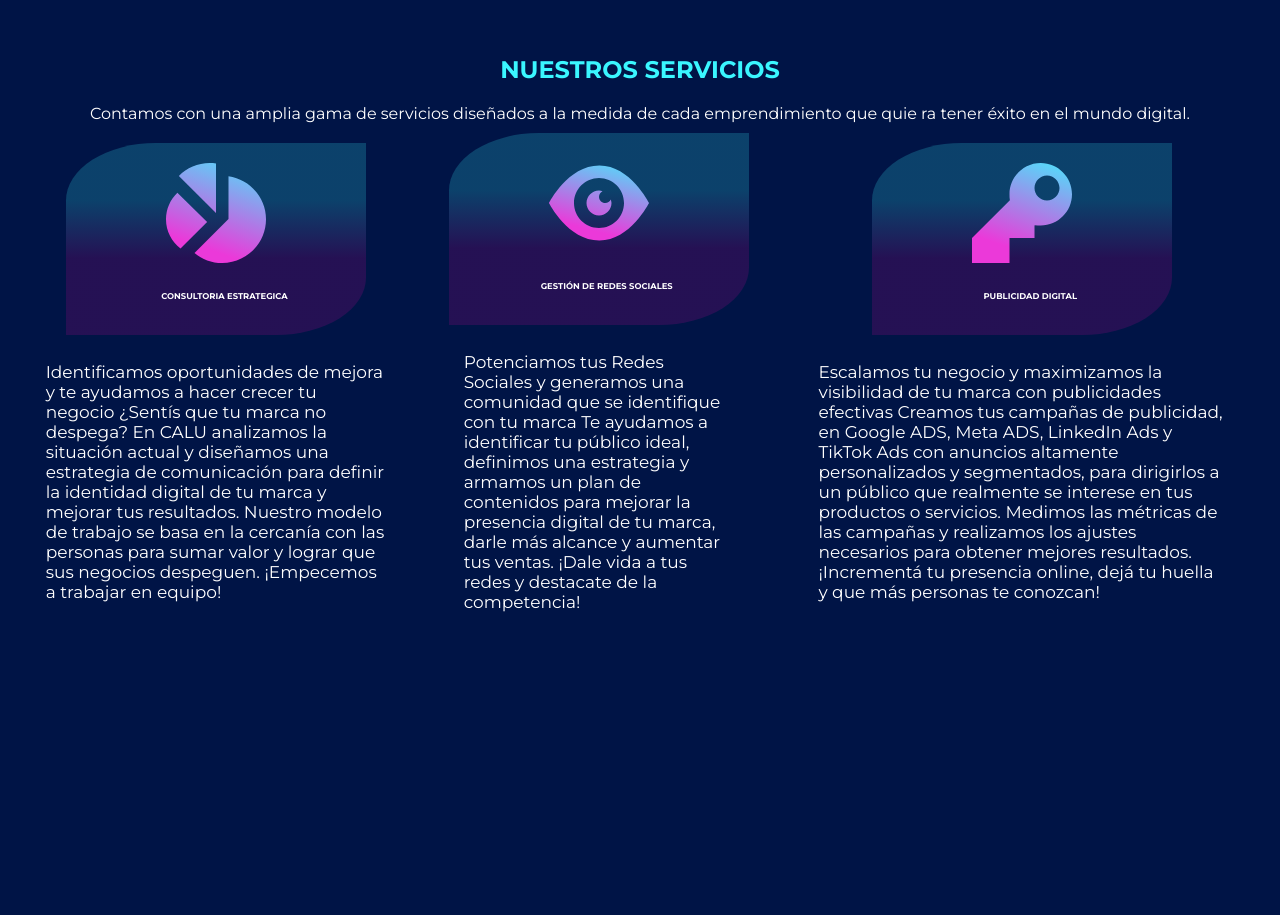
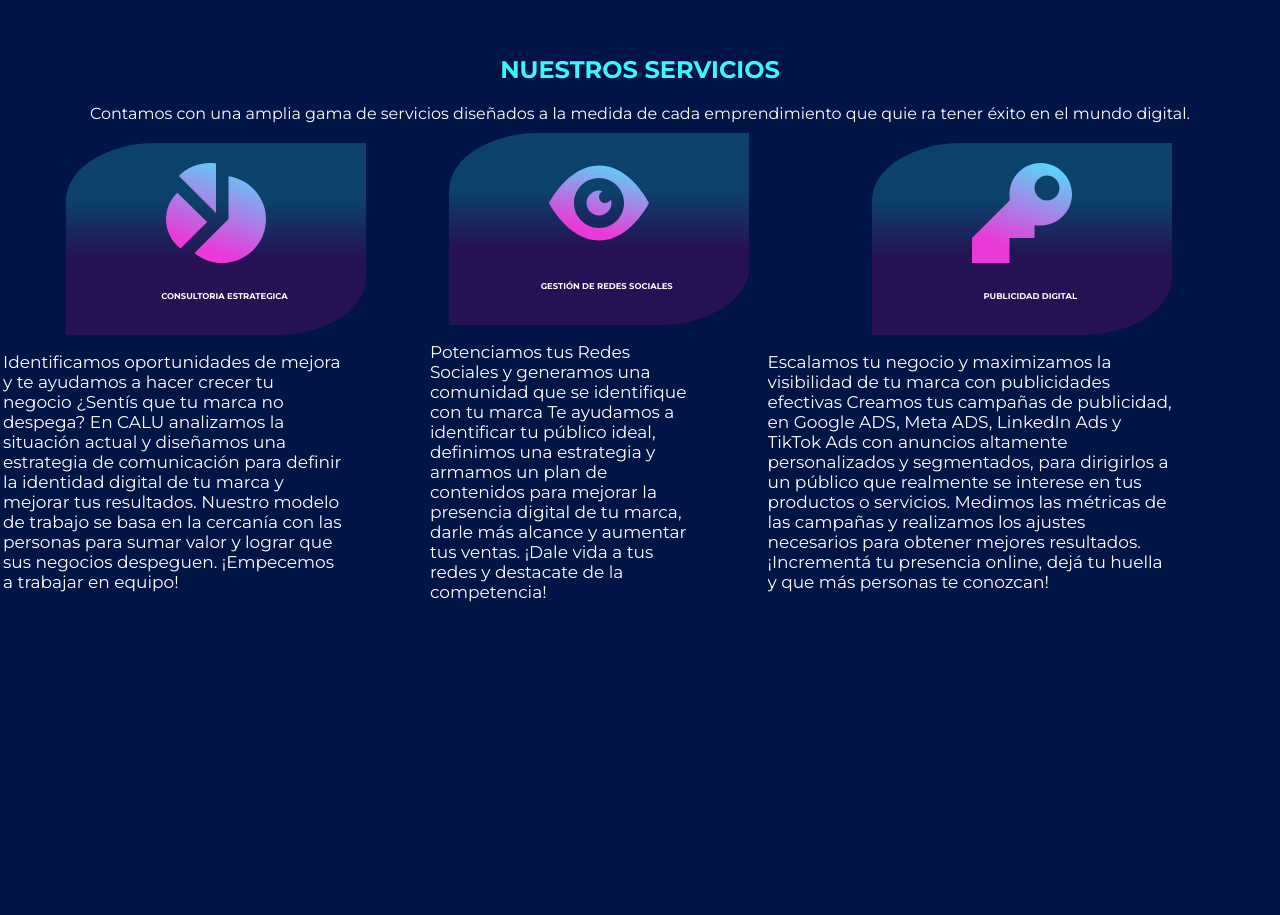
Before and after one commit to PochiTama-dev/Calu, a React (Create React App) app: page / in a window 1280 px wide. Shown: the part 920-1835 px from the top of the page. Built offline with nearby package versions, Linux system fonts and the light colour scheme.

Commit message:
ajustes de estilos

```diff
--- a/src/Components/Home/home.css
+++ b/src/Components/Home/home.css
@@ -50,13 +50,6 @@
   /* background-color: rgba(0, 0, 255, 0.288); */
 }
 
-.nuestros-servicios {
-  height: 20rem;
-  display: flex;
-  flex-direction: column;
-  justify-content: flex-end;
-  align-items: center;
-}
 .icono-servicios {
   width: 10vh;
   height: 10vh;
```
